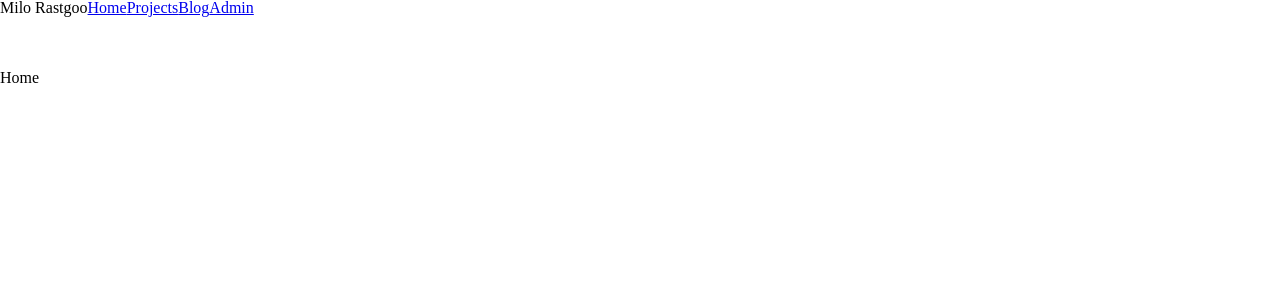
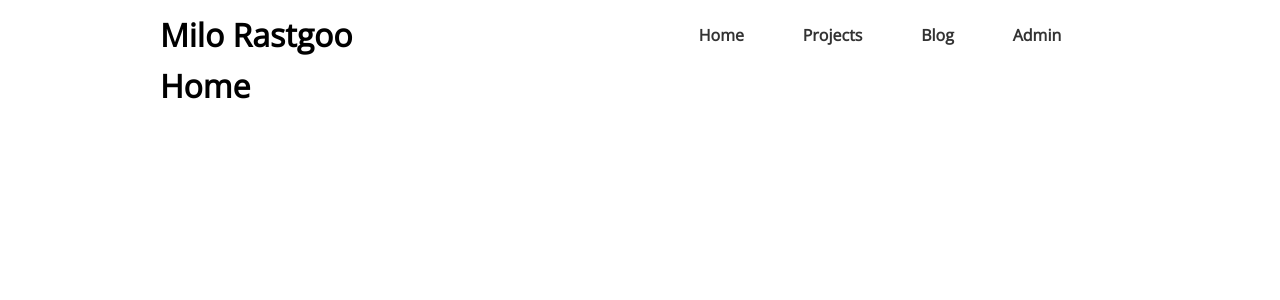
Before and after one commit to informagician/informagician, a React (Create React App) app: page / in a window 1280 px wide. Shown: the top 300 px of the page. Built offline with nearby package versions, Linux system fonts and the light colour scheme.

Commit message:
quill added on new article

```diff
--- a/package.json
+++ b/package.json
@@ -10,7 +10,7 @@
     "node-sass": "^4.14.1",
     "react": "^16.13.1",
     "react-dom": "^16.13.1",
-    "react-hook-form": "^6.1.0",
+    "react-quill": "^1.3.5",
     "react-router-dom": "^5.2.0",
     "react-scripts": "3.4.1"
   },
--- a/src/components/Blog.js
+++ b/src/components/Blog.js
@@ -16,15 +16,13 @@ const Blog = () => {
 
     },[])
 
-    console.log(articles)
-
     return(
         <>
-        <h1>Blog</h1>
+        <h2>Blog</h2>
         {articles !== undefined && articles.map(article => (
             <article key={article.id}>
                 <a href={'blog/' + article.url}>
-                <h2>{article.title}</h2>
+                <h3>{article.title}</h3>
                 <p>{article.short}</p>
                 </a>
             </article>
--- a/src/components/Main.js
+++ b/src/components/Main.js
@@ -10,6 +10,7 @@ const Main = () => {
     return (
         <Router>
             <Nav />
+            <div className="container">
                 <Switch>
                     <Route exact path="/">
                         <Home />
@@ -21,6 +22,7 @@ const Main = () => {
                         <Static />
                     </Route>
                 </Switch>
+            </div>
         </Router>
     )
 }
--- a/src/components/Nav.js
+++ b/src/components/Nav.js
@@ -4,7 +4,7 @@ const Nav = () => {
 
     return (
         <div className="top">
-            <div className="container row">
+            <div className="nav-bar">
                 <div className="logo">
                     <h1>Milo Rastgoo</h1>
                 </div>
--- a/src/components/admin/Main.js
+++ b/src/components/admin/Main.js
@@ -9,11 +9,11 @@ const Main = () => {
 
     return(
         <Router>
-        <div className="mr-row">
-            <div className="mr-sidebar">
+        <div className="row">
+            <div className="sidebar">
                 <Sidebar />
             </div>
-            <div className="mr-main" id="test">
+            <div className="main">
                 <Switch>
                     <Route exact path='/dashboard'>
                         <Dashboard />
--- a/src/components/admin/article/New.js
+++ b/src/components/admin/article/New.js
@@ -1,9 +1,76 @@
-import React from 'react'
+import React, { useState } from 'react'
+import Quill from 'react-quill'
+import 'react-quill/dist/quill.snow.css';
 
 const New = () => {
 
+    const [ article, setArticle ] = useState({})
+
+    const modules = {
+        toolbar: [
+          [{ 'header': [1, 2, 3, 4, false] }],
+          ['bold', 'italic', 'underline','strike', 'blockquote'],
+          [{'list': 'ordered'}, {'list': 'bullet'}, {'indent': '-1'}, {'indent': '+1'}],
+          ['link', 'image'],
+          ['clean']
+        ]
+    }
+
+    const formats = [
+        'header',
+        'bold', 'italic', 'underline', 'strike', 'blockquote',
+        'list', 'bullet', 'indent',
+        'link', 'image'
+    ]
+
+    const handleChange = e => {
+
+        setArticle({
+            ...article,
+            [e.target.name]: e.target.value
+        })
+    }
+
+    const handleShort = html => {
+        setArticle({
+            ...article,
+            short: html
+        })
+    }
+
+    const handleLong = html => {
+        setArticle({
+            ...article,
+            long: html
+        })
+    }
+
+    const handleSubmit = e => {
+        e.preventDefault()
+        // let url = article.title.toLowerCase().replace(' ','-')
+        let url = article.title
+        console.log('submitted',url)
+    }
+
+    console.log(article)
+
     return (
-        <h1>New Article</h1>
+        <>
+        <h2>New Article</h2>
+        <form onSubmit={handleSubmit}>
+            <label>Title:
+                <input type="text" name="title" onChange={handleChange} />
+            </label>
+            <label>Short Description:
+                <Quill theme='snow' modules={modules} formats={formats} name="short" onChange={handleShort} />
+            </label>
+            <label>Long Description:
+                <Quill theme='snow' modules={modules} formats={formats} name="long" onChange={handleLong} />
+            </label>
+            <input type="submit" value="submit"  />
+            {/* <button onSubmit={() => handleSubmit()}>Submit</button> */}
+        </form>
+        </>
     )
 }
 
--- a/src/components/styles/index.scss
+++ b/src/components/styles/index.scss
@@ -1 +1,9 @@
 @import './layout.scss';
+@import './typography.scss';
+
+
+input {
+    width: 100%;
+    height: 35px;
+    border: 1px solid #ddd;
+}
--- a/src/components/styles/layout.scss
+++ b/src/components/styles/layout.scss
@@ -5,7 +5,7 @@
 
 .container {
     width: 960px;
-    height: 100%;
+    margin: 0 auto;
 }
 
 .row {
@@ -16,3 +16,50 @@
     display: flex;
     flex-direction: column;
 }
+.nav-bar {
+    width: 960px;
+    height: 100%;
+    display: flex;
+    justify-content: space-between;
+    margin: 0 auto;
+}
+nav {
+    width: 50%;
+    align-self: center;
+    display: flex;
+    justify-content: space-evenly;
+
+    a {
+        font-weight: 600;
+    }
+}
+
+.logo {
+    align-self: center;
+}
+
+section {
+    width: 100vw;
+}
+
+article {
+    margin: 1rem 0;
+}
+
+.sidebar {
+    width: 240px;
+    height: 100vh;
+    background-color: #003459;
+    padding:1rem;
+    color: white;
+
+    a {
+        color: white;
+        margin: 0.5rem 0;
+    }
+}
+
+.main {
+    width: calc(100vw - 240px);
+    padding: 0 1rem;
+}
--- /dev/null
+++ b/src/components/styles/typography.scss
@@ -0,0 +1,36 @@
+@import url('https://fonts.googleapis.com/css2?family=Open+Sans');
+
+label {
+    font-family: 'Open Sans', sans-serif;
+}
+
+h1 {
+    font-family: 'Open Sans', sans-serif;
+    font-size: 2rem;
+    font-weight: 600;
+}
+
+h2 {
+    font-family: 'Open Sans', sans-serif;
+    font-size: 1.6rem;
+    font-weight: 600;
+    margin: 1rem 0;
+}
+
+h3 {
+    font-family: 'Open Sans', sans-serif;
+    font-size: 1.4rem;
+    font-weight: 600;
+    margin: 1rem 0;
+}
+
+p {
+    font-family: 'Open Sans', sans-serif;
+    line-height: 1.2rem;
+}
+
+a {
+    text-decoration: none;
+    font-family: 'Open Sans', sans-serif;
+    color: #333;
+}
--- a/src/index.css
+++ b/src/index.css
@@ -46,3 +46,6 @@ table {
 	border-collapse: collapse;
 	border-spacing: 0;
 }
+* {
+	box-sizing: border-box;
+}
```
Also changed, not shown: 1 other file (tests, documents, lock files or other folders). Lines whose indentation alone changed are shown as unchanged.
